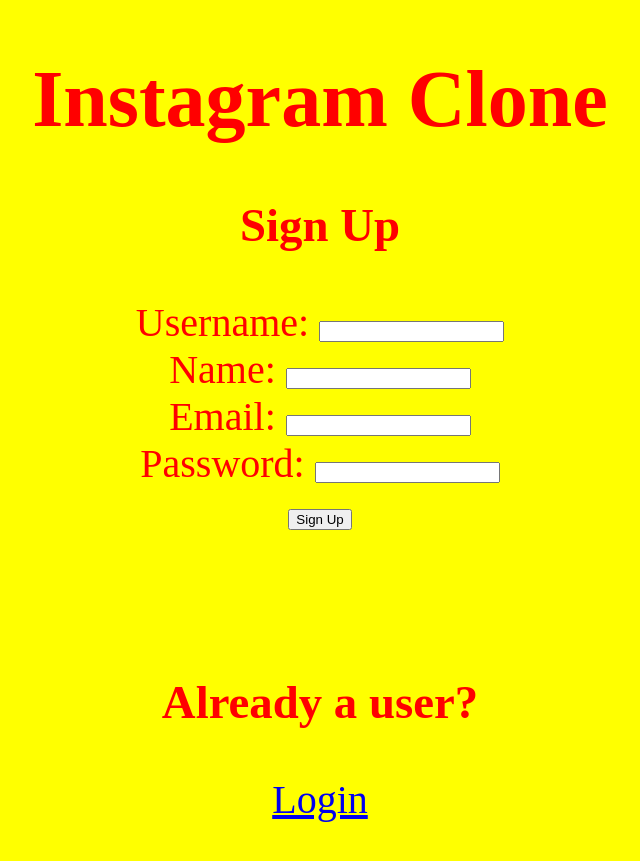
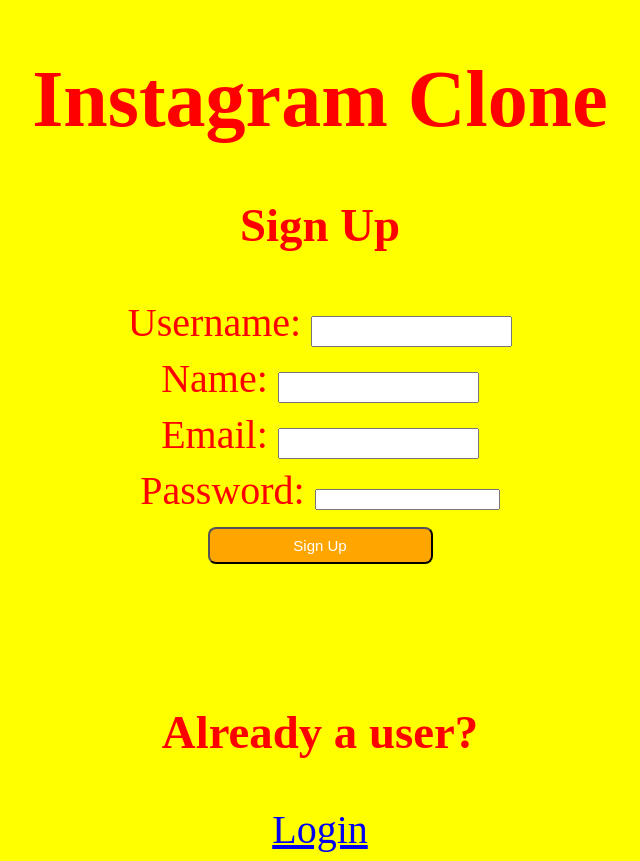
Before and after one commit to ArpitSondh95/Instaclone, a Django app: page /signup/ in a window 1280 px wide. Shown: the whole page, without its empty margins (320-960 px from the left). Before the commit the page ends 822 px from the top, so only its background shows below. Run offline with Django 3.2, Linux system fonts and the light colour scheme.

Commit message:
Some minor changes

```diff
--- a/myapp/Templates/Index.html
+++ b/myapp/Templates/Index.html
@@ -12,6 +12,28 @@
     color: red;
     font-size: 40px;
     }
+    input[type="submit"]
+    {
+    width:15em;
+    height:2.5em;
+    color:white;
+    background:orange;
+    border-radius:8px;
+    font-size:15px;
+    }
+    input[type="text"]
+    {
+    padding:6px 10px;
+    margin:8px 0;
+    box-sizing:border-box;
+    }
+    input[type="text"]
+    {
+    padding:6px 10px;
+    margin:8px 0;
+    box-sizing:border-box;
+    }
+
     </style>
 </head>
 <body>
--- a/myapp/models.py
+++ b/myapp/models.py
@@ -1,4 +1,5 @@
 from __future__ import unicode_literals
+from django.contrib.sessions.backends import db
 from django.db import models
 import uuid
 
```
Also changed, not shown: myapp/Templates/Feed.html (+37 -8 lines), myapp/Templates/Login.html (+22 -0 lines), db.sqlite3, 1 other file.
